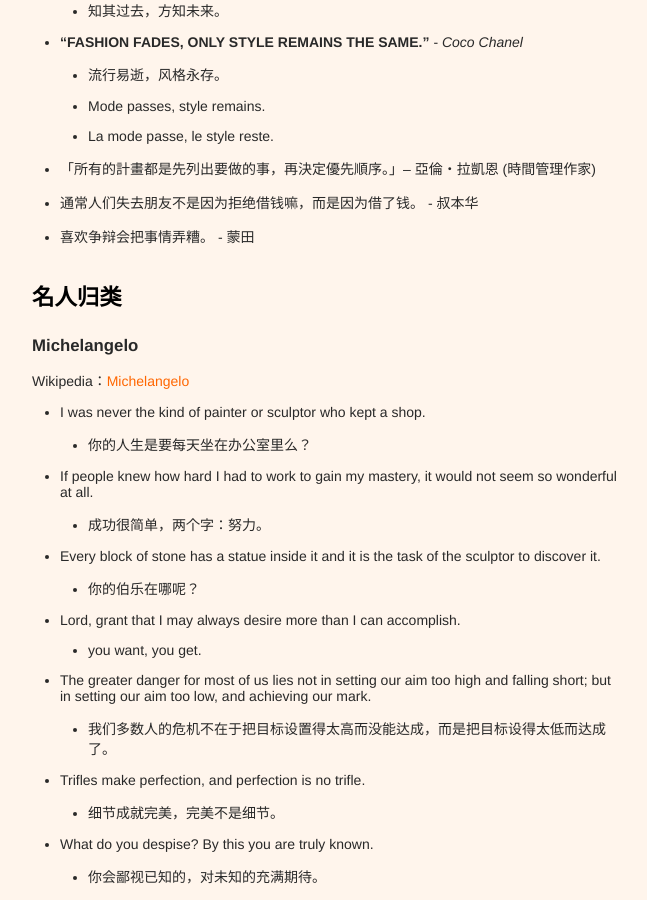
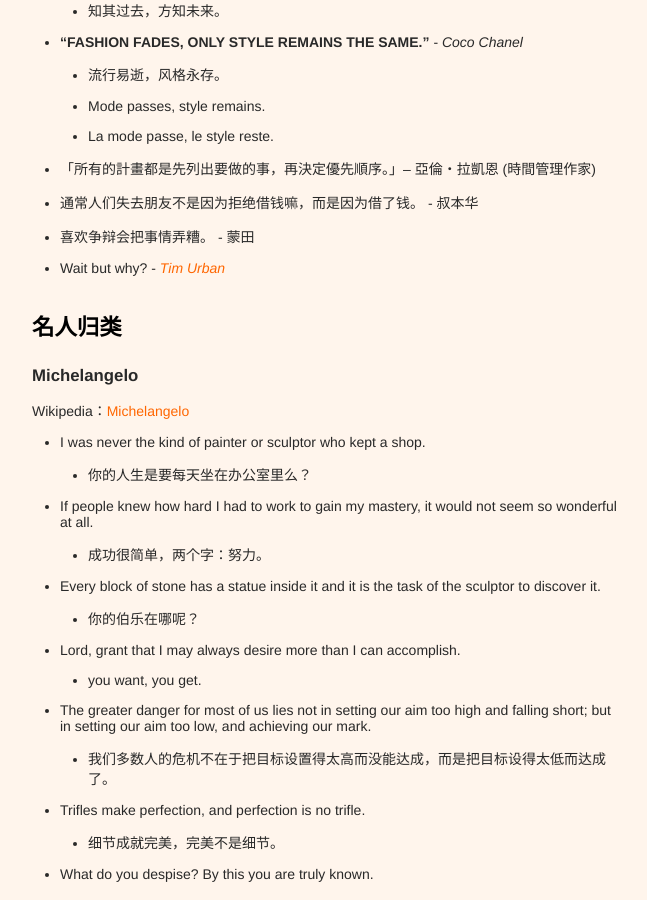
Before and after one commit to xianyuxmu/xianyuxmu.github.io, a Jekyll site: the page built from _posts/2017-06-17-chicken-soup.md, in a window 1280 px wide and 900 px high, scrolled down 1781 px. Shown: the whole window, without its empty margins (314-961 px from the left). Built offline with Jekyll 4.4.1, drawn with Linux system fonts in a browser that asks for light colours; comment, search, counter and statistics services are not loaded.

Commit message:
Chicken Soup of 26 Jul. 2017

```diff
--- a/_posts/2017-06-17-chicken-soup.md
+++ b/_posts/2017-06-17-chicken-soup.md
@@ -56,6 +56,7 @@ tags:
 - 「所有的計畫都是先列出要做的事，再決定優先順序。」– 亞倫‧拉凱恩 (時間管理作家)
 - 通常人们失去朋友不是因为拒绝借钱嘛，而是因为借了钱。 - 叔本华
 - 喜欢争辩会把事情弄糟。 - 蒙田
+- Wait but why?  - [*Tim Urban*](https://waitbutwhy.com/2014/05/life-weeks.html)
 
 
 ## 名人归类
```
